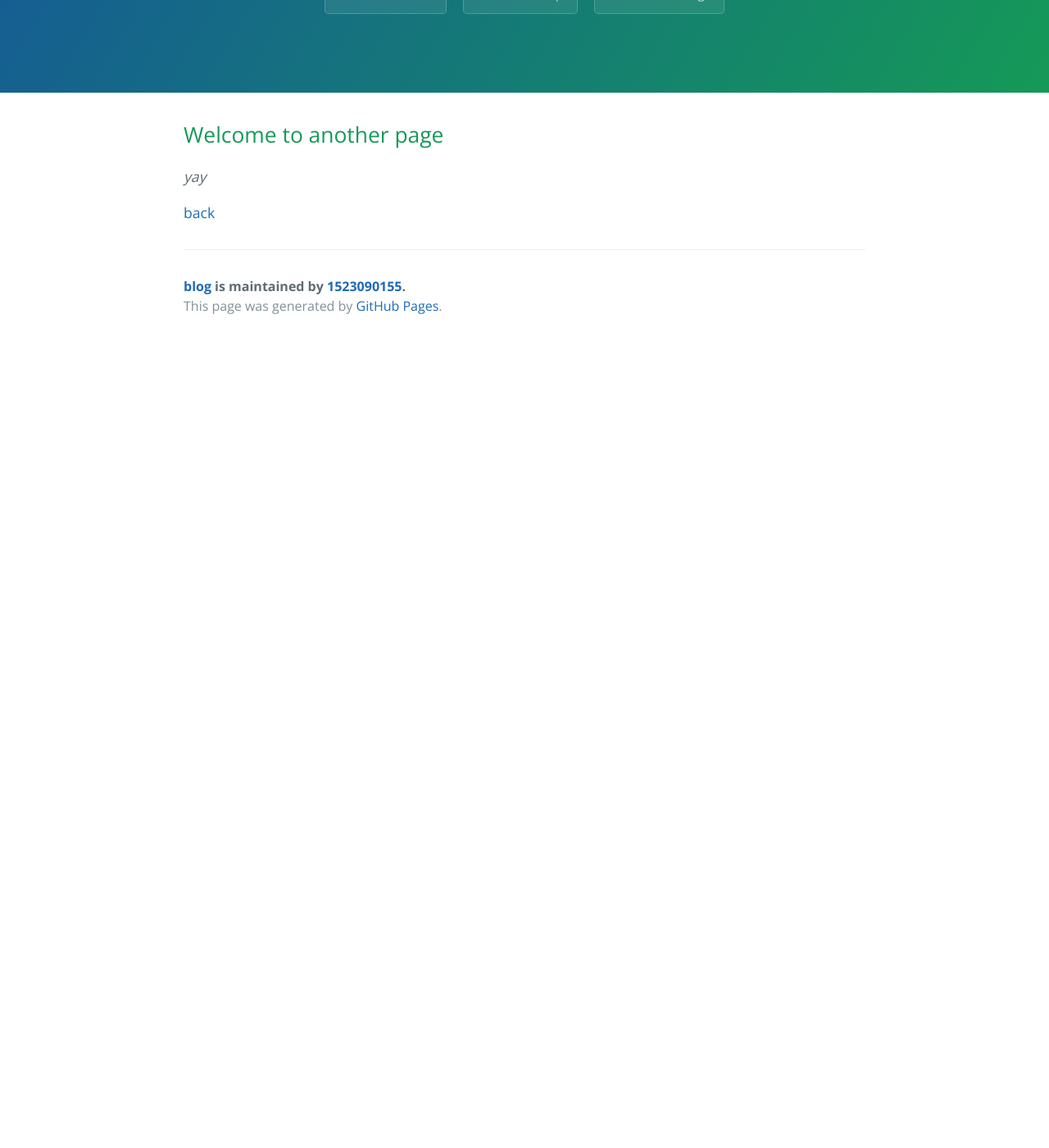
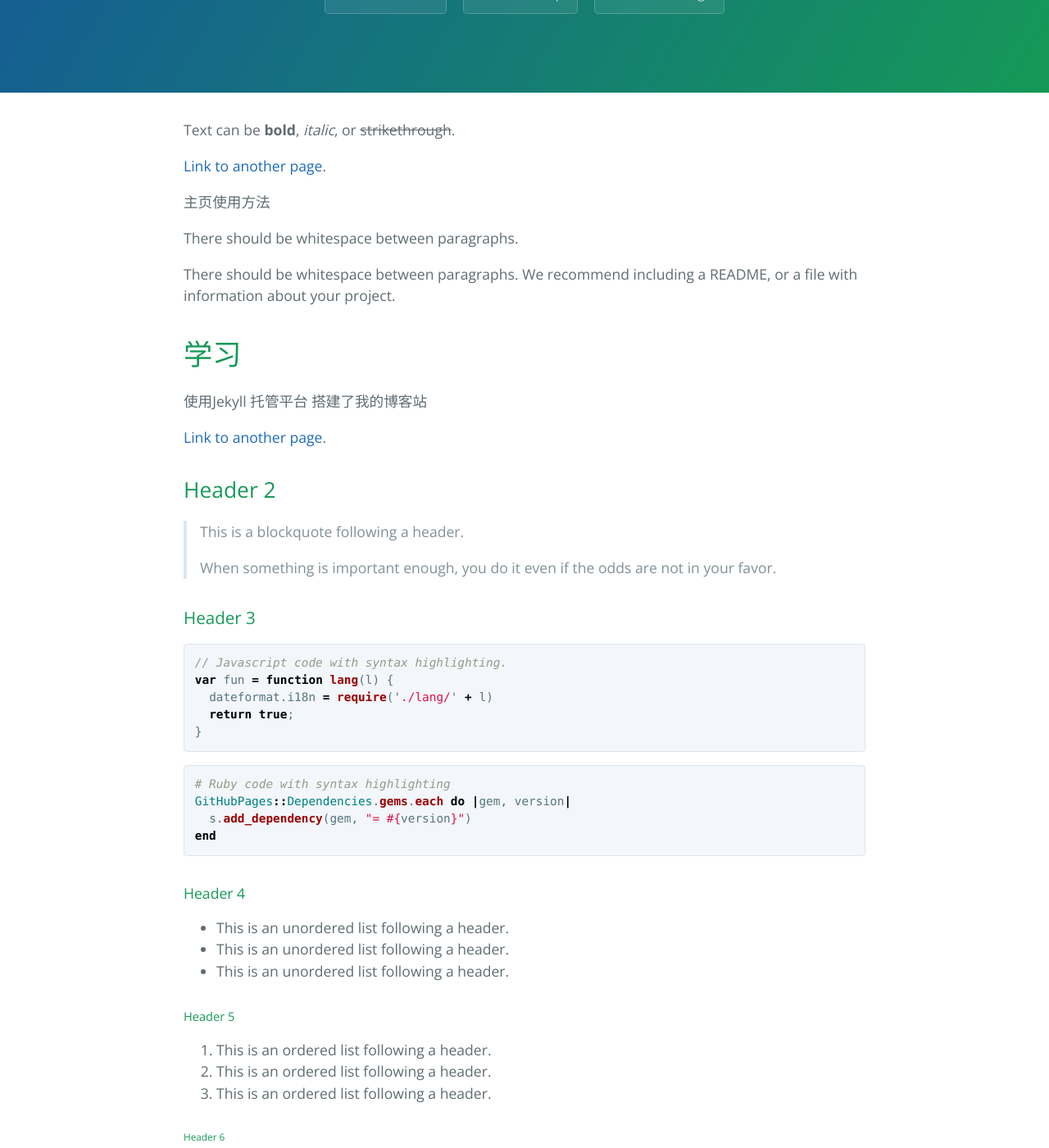
Before and after one commit to 1523090155/blog, a Jekyll site: the page built from another-page.md, in a window 1280 px wide and 1400 px high, scrolled down 270 px. Shown: the whole window at 82% size. Built offline with Jekyll 4.4.1, drawn with Linux system fonts in a browser that asks for light colours; before the commit the page ends 900 px from its top, so only the background shows below that; some of the changed text lies outside the part shown.

Commit message:
Update another-page.md

````diff
--- a/another-page.md
+++ b/another-page.md
@@ -1,11 +1,124 @@
 ---
 layout: default
-title: Another page
-description: This is just another page
 ---
 
-## Welcome to another page
+Text can be **bold**, _italic_, or ~~strikethrough~~.
 
-_yay_
+[Link to another page](./another-page.html).
+
+主页使用方法
+
+There should be whitespace between paragraphs.
+
+There should be whitespace between paragraphs. We recommend including a README, or a file with information about your project.
+
+# 学习
+
+使用Jekyll 托管平台 搭建了我的博客站
+
+[Link to another page](./another-page.html).
+
+## Header 2
+
+> This is a blockquote following a header.
+>
+> When something is important enough, you do it even if the odds are not in your favor.
+
+### Header 3
+
+```js
+// Javascript code with syntax highlighting.
+var fun = function lang(l) {
+  dateformat.i18n = require('./lang/' + l)
+  return true;
+}
+```
+
+```ruby
+# Ruby code with syntax highlighting
+GitHubPages::Dependencies.gems.each do |gem, version|
+  s.add_dependency(gem, "= #{version}")
+end
+```
+
+#### Header 4
+
+*   This is an unordered list following a header.
+*   This is an unordered list following a header.
+*   This is an unordered list following a header.
+
+##### Header 5
+
+1.  This is an ordered list following a header.
+2.  This is an ordered list following a header.
+3.  This is an ordered list following a header.
+
+###### Header 6
+
+| head1        | head two          | three |
+|:-------------|:------------------|:------|
+| ok           | good swedish fish | nice  |
+| out of stock | good and plenty   | nice  |
+| ok           | good `oreos`      | hmm   |
+| ok           | good `zoute` drop | yumm  |
+
+### There's a horizontal rule below this.
+
+* * *
+
+### Here is an unordered list:
+
+*   Item foo
+*   Item bar
+*   Item baz
+*   Item zip
+
+### And an ordered list:
+
+1.  Item one
+1.  Item two
+1.  Item three
+1.  Item four
+
+### And a nested list:
+
+- level 1 item
+  - level 2 item
+  - level 2 item
+    - level 3 item
+    - level 3 item
+- level 1 item
+  - level 2 item
+  - level 2 item
+  - level 2 item
+- level 1 item
+  - level 2 item
+  - level 2 item
+- level 1 item
+
+### Small image
+
+![Octocat](https://github.githubassets.com/images/icons/emoji/octocat.png)
+
+### Large image
+
+![Branching](https://guides.github.com/activities/hello-world/branching.png)
+
+
+### Definition lists can be used with HTML syntax.
+
+<dl>
+<dt>Name</dt>
+<dd>T</dd>
+
+</dl>
+
+```
+Long, single-line code blocks should not wrap. They should horizontally scroll if they are too long. This line should be long enough to demonstrate this.
+```
+
+```
+The final element.
+```
 
 [back](./)
````
